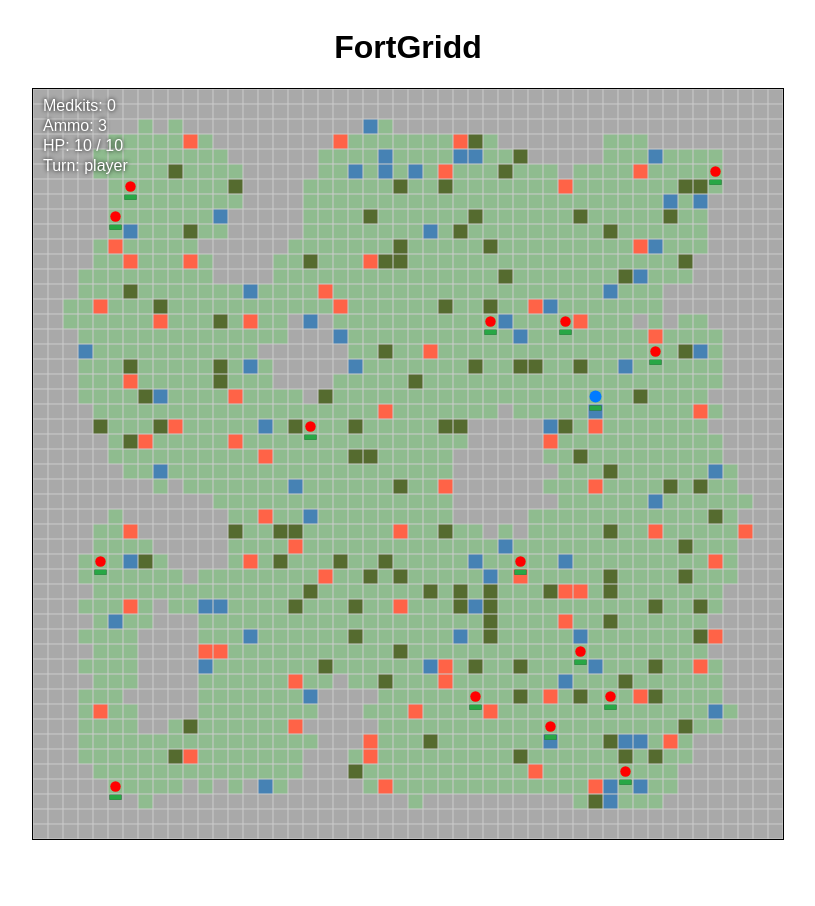
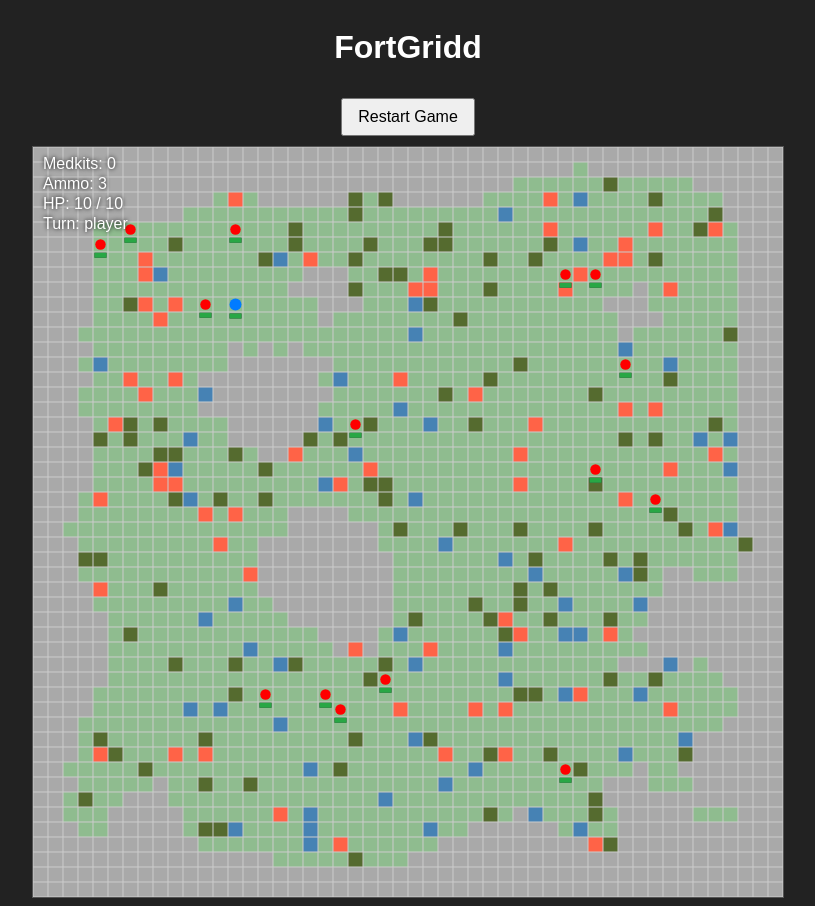
Before and after one commit to pkugelmass/fortgridd, a plain HTML site: page index.html in a window 1280 px wide. Shown: the whole page, without its empty margins (232-1047 px from the left). Before the commit the page ends 848 px from the top, so only its background shows below. Drawn offline with Linux system fonts and the light colour scheme.

Commit message:
Added reset game button.

```diff
--- a/index.html
+++ b/index.html
@@ -8,13 +8,16 @@
 </head>
 <body>
     <h1>FortGridd</h1>
-    <canvas id="gameCanvas" width="750" height="750" style="border: 1px solid black;"></canvas>
 
-    <script src="js/config.js"></script>
+    <button id="restartButton">Restart Game</button>
+
+    <canvas id="gameCanvas"></canvas> <script src="js/config.js"></script>
     <script src="js/map.js"></script>
     <script src="js/player.js"></script>
     <script src="js/ai.js"></script>
-    <script src="js/game.js"></script>     <script src="js/drawing.js"></script>
+    <script src="js/game.js"></script>
+    <script src="js/drawing.js"></script>
     <script src="js/input.js"></script>
-    <script src="js/main.js"></script>     </body>
+    <script src="js/main.js"></script>
+</body>
 </html>
--- a/js/main.js
+++ b/js/main.js
@@ -6,7 +6,7 @@ console.log("SCRIPT START: Loading main.js...");
 
 // --- Game State Variables ---
 // Managed by Game object in game.js
-let mapData = []; // Populated here during init
+let mapData = []; // Populated during init/reset
 let currentCellSize = 0; // Holds the dynamically calculated cell size
 console.log("SCRIPT VARS: Game state managed by Game object.");
 // Player object defined in player.js
@@ -27,9 +27,7 @@ console.log("SCRIPT SETUP: Canvas context obtained.");
 function redrawCanvas() {
     if (!ctx) { console.error("FATAL: ctx missing in redrawCanvas!"); return; }
     if (currentCellSize <= 0) { console.warn("redrawCanvas WARNING: currentCellSize invalid!", currentCellSize); return;}
-
     ctx.clearRect(0, 0, canvas.width, canvas.height);
-
     if (typeof drawMapCells === 'function') drawMapCells(ctx, GRID_WIDTH, GRID_HEIGHT, currentCellSize); else console.error("ERROR: drawMapCells not defined!");
     if (typeof drawGrid === 'function') drawGrid(ctx, GRID_WIDTH, GRID_HEIGHT, currentCellSize); else console.error("ERROR: drawGrid not defined!");
     if (typeof drawEnemies === 'function') drawEnemies(ctx, currentCellSize); else console.error("ERROR: drawEnemies not defined!");
@@ -48,101 +46,132 @@ function resizeAndDraw() {
     let newCellSize = Math.floor(Math.min(cellWidthBasedOnWindow, cellHeightBasedOnWindow));
     currentCellSize = Math.max(newCellSize, MIN_CELL_SIZE);
 
-    if (currentCellSize <= 0 || !isFinite(currentCellSize) || GRID_WIDTH <= 0 || GRID_HEIGHT <= 0 || !isFinite(GRID_WIDTH) || !isFinite(GRID_HEIGHT)) {
-        console.error(`Resize failed: Invalid calculated dimensions. Cell: ${currentCellSize}, Grid: ${GRID_WIDTH}x${GRID_HEIGHT}. Using minimum.`);
-        currentCellSize = MIN_CELL_SIZE;
-        if(GRID_WIDTH <= 0 || GRID_HEIGHT <= 0) return;
-    }
+    if (currentCellSize <= 0 || !isFinite(currentCellSize) || GRID_WIDTH <= 0 || GRID_HEIGHT <= 0 || !isFinite(GRID_WIDTH) || !isFinite(GRID_HEIGHT)) { console.error(`Resize failed: Invalid dimensions.`); currentCellSize = MIN_CELL_SIZE; if(GRID_WIDTH <= 0 || GRID_HEIGHT <= 0) return; }
 
-    canvas.width = GRID_WIDTH * currentCellSize;
-    canvas.height = GRID_HEIGHT * currentCellSize;
+    canvas.width = GRID_WIDTH * currentCellSize; canvas.height = GRID_HEIGHT * currentCellSize;
     console.log(`Resized: CellSize=${currentCellSize}px, Canvas=${canvas.width}x${canvas.height}`);
 
-    if (typeof Game !== 'undefined' && !Game.isGameOver()) {
+    // Redraw if game is active OR if Game object exists (to draw potential end screens)
+    if (typeof Game !== 'undefined') {
         if (typeof redrawCanvas === 'function') { redrawCanvas(); }
         else { console.error("resizeAndDraw ERROR: redrawCanvas function not defined!"); }
-    } else {
-        console.log("Resize skipped redraw (Game not active or Game object missing).");
-         if (canvas.width > 0 && canvas.height > 0 && typeof Game !== 'undefined' && Game.isGameOver() && typeof drawUI === 'function'){
-             ctx.clearRect(0, 0, canvas.width, canvas.height); drawUI(ctx);
-         }
-    }
+    } else { console.log("Resize skipped redraw (Game object missing)."); }
 }
 
 
-// --- AI Turn Logic --- (Function defined in ai.js)
-// --- Input Handling --- (Function defined in input.js)
-if (typeof handleKeyDown === 'function') { window.addEventListener('keydown', handleKeyDown); console.log("Input handler attached."); }
-else { console.error("handleKeyDown function not found!"); }
+// --- AI Turn Logic --- (Defined in ai.js)
+// --- Input Handling --- (Defined in input.js)
+// Listener attached in Initialization
 
 
-// --- Initialization ---
-console.log("Initializing game...");
-if (typeof Game === 'undefined') {
-    console.error("FATAL: Game object not defined! Is game.js loaded?");
-     if(ctx){ ctx.fillStyle = 'black'; ctx.fillRect(0, 0, 300, 150); ctx.font = '20px Arial'; ctx.fillStyle = 'red'; ctx.textAlign = 'center'; ctx.fillText('FATAL ERROR: Game object missing.', 150, 75); }
-} else {
+// --- NEW: Reset Game Logic ---
+/**
+ * Resets the entire game state back to initial conditions.
+ */
+function resetGame() {
+    console.log("--- GAME RESETTING ---");
+
+    // 1. Reset Game Manager State
+    if (typeof Game !== 'undefined') {
+        Game.currentTurn = 'player'; Game.gameActive = true; Game.turnNumber = 1;
+        Game.safeZone = { minRow: 0, maxRow: GRID_HEIGHT - 1, minCol: 0, maxCol: GRID_WIDTH - 1 };
+        console.log("INIT (Reset): Game object state reset.");
+    } else { console.error("RESET ERROR: Game object missing!"); return; }
+
+    // 2. Regenerate Map
+    if (typeof createMapData === 'function') { mapData = createMapData(); console.log("INIT (Reset): Map regenerated."); }
+    else { console.error("RESET ERROR: createMapData function missing!"); Game.setGameOver(); return; }
+
+    // 3. Reset Player
+    const occupiedCoords = []; // Start fresh list for this reset
+    if (typeof player !== 'undefined' && typeof findStartPosition === 'function') {
+        player.hp = player.maxHp || 10; // Reset HP to max (use maxHp or default)
+        player.resources = { medkits: 0, ammo: 3 }; // Reset resources
+        const startPos = findStartPosition(mapData, GRID_WIDTH, GRID_HEIGHT, TILE_LAND, occupiedCoords);
+        if (startPos) {
+            player.row = startPos.row; player.col = startPos.col;
+            occupiedCoords.push({ row: player.row, col: player.col });
+            console.log("INIT (Reset): Player state reset and placed.");
+        } else { console.error("RESET ERROR: Player start position not found on new map!"); Game.setGameOver(); return; }
+    } else { console.error("RESET ERROR: Player object or findStartPosition missing!"); Game.setGameOver(); return; }
+
+    // 4. Reset and Replace Enemies
+    if (typeof enemies !== 'undefined' && typeof findStartPosition === 'function') {
+        enemies.length = 0; // Clear the existing enemies array
+        console.log(`INIT (Reset): Placing ${NUM_ENEMIES} enemies...`);
+        for (let i = 0; i < NUM_ENEMIES; i++) {
+            const enemyStartPos = findStartPosition(mapData, GRID_WIDTH, GRID_HEIGHT, TILE_LAND, occupiedCoords);
+            if (enemyStartPos) {
+                const maxHpVariation = Math.floor(Math.random() * 3) + 4;
+                const detectionRangeVariation = Math.floor(Math.random() * 5) + 6;
+                const startingAmmo = Math.floor(Math.random() * 2) + 1;
+                const newEnemy = { id: `enemy_${i}`, row: enemyStartPos.row, col: enemyStartPos.col, color: '#ff0000', hp: maxHpVariation, maxHp: maxHpVariation, detectionRange: detectionRangeVariation, resources: { ammo: startingAmmo }};
+                enemies.push(newEnemy);
+                occupiedCoords.push({ row: newEnemy.row, col: newEnemy.col });
+            } else { console.error(`RESET ERROR: Could not find position for enemy ${i + 1}.`); }
+        }
+        console.log(`INIT (Reset): Finished placing ${enemies.length} enemies.`);
+    } else { console.error("RESET ERROR: Enemies array or findStartPosition missing!"); Game.setGameOver(); return; }
+
+    // 5. Perform Initial Size/Draw for the new game state
+    if (typeof resizeAndDraw === 'function') { resizeAndDraw(); console.log("INIT (Reset): resizeAndDraw complete."); }
+    else { console.error("RESET ERROR: resizeAndDraw missing!"); Game.setGameOver(); }
+
+    console.log("--- GAME RESET COMPLETE ---");
+}
+
+
+// --- Initialization --- (Wrapped in a function, listeners moved inside)
+function initializeGame() {
+    console.log("Initializing game for the first time...");
+    // Check essential dependencies early
+    if (typeof Game === 'undefined') { console.error("FATAL: Game object missing!"); /* Draw error */ return false; }
+    if (typeof redrawCanvas !== 'function') { console.error("FATAL: redrawCanvas missing!"); /* Draw error */ return false; }
+    if (typeof resizeAndDraw !== 'function') { console.error("FATAL: resizeAndDraw missing!"); /* Draw error */ return false; }
+
     // 1. Create Map
     if (!Game.isGameOver() && typeof createMapData === 'function') { mapData = createMapData(); }
-    else if (!Game.isGameOver()) { console.error("INIT ERROR: createMapData function not found!"); Game.setGameOver(); }
+    else if (!Game.isGameOver()) { console.error("INIT ERROR: createMapData missing!"); Game.setGameOver(); return false; }
 
     // 2. Place Player
     const occupiedCoords = [];
     if (!Game.isGameOver() && typeof player !== 'undefined' && typeof findStartPosition === 'function') {
         const startPos = findStartPosition(mapData, GRID_WIDTH, GRID_HEIGHT, TILE_LAND, occupiedCoords);
-        if (startPos) { player.row = startPos.row; player.col = startPos.col; occupiedCoords.push({ row: player.row, col: player.col }); if (!player.resources) player.resources = { medkits: 0, ammo: 3 }; /* Give player ammo too */ player.hp = player.maxHp; console.log("INIT: Player placed."); } // Initialized player resources here fully
-        else { console.error("INIT ERROR: Player starting position could not be set."); Game.setGameOver(); }
-    } else if (!Game.isGameOver()) { console.error("INIT ERROR: Player object/findStartPosition missing!"); Game.setGameOver(); }
+        if (startPos) { player.row = startPos.row; player.col = startPos.col; occupiedCoords.push({ row: player.row, col: player.col }); if (!player.resources) player.resources = { medkits: 0, ammo: 3 }; player.hp = player.maxHp || 10; }
+        else { console.error("INIT ERROR: Player start pos not found!"); Game.setGameOver(); return false; }
+    } else if (!Game.isGameOver()) { console.error("INIT ERROR: Player/findStartPos missing!"); Game.setGameOver(); return false; }
 
-    // 3. Place Enemies (MODIFIED with Ammo)
-    console.log("INIT: Attempting enemy placement with variations...");
+    // 3. Place Enemies
     if (!Game.isGameOver() && typeof enemies !== 'undefined' && typeof findStartPosition === 'function') {
-        console.log(`INIT: Placing ${NUM_ENEMIES} enemies...`);
-        enemies.length = 0; // Clear enemies array before placing new ones
+        enemies.length = 0; // Ensure clear before placing
         for (let i = 0; i < NUM_ENEMIES; i++) {
-            const enemyStartPos = findStartPosition(mapData, GRID_WIDTH, GRID_HEIGHT, TILE_LAND, occupiedCoords);
-            if (enemyStartPos) {
-                // Add Variations
-                const maxHpVariation = Math.floor(Math.random() * 3) + 4; // 4-6 HP
-                const detectionRangeVariation = Math.floor(Math.random() * 5) + 6; // 6-10 Range
-                const startingAmmo = Math.floor(Math.random() * 2) + 1; // Start with 1 or 2 ammo
-
-                const newEnemy = {
-                    id: `enemy_${i}`,
-                    row: enemyStartPos.row,
-                    col: enemyStartPos.col,
-                    color: '#ff0000',
-                    hp: maxHpVariation,
-                    maxHp: maxHpVariation,
-                    detectionRange: detectionRangeVariation,
-                    resources: { ammo: startingAmmo } // *** ADDED STARTING AMMO ***
-                    // radiusMultiplier: 1.0 + (maxHpVariation - 5) * 0.05 // Optional size variation
-                };
-                enemies.push(newEnemy);
-                occupiedCoords.push({ row: newEnemy.row, col: newEnemy.col });
-                console.log(`INIT: Placed enemy ${i + 1} (HP:${newEnemy.hp}, Range:${newEnemy.detectionRange}, Ammo:${newEnemy.resources.ammo})`);
-            } else { console.error(`INIT ERROR: Could not find valid position for enemy ${i + 1}.`); }
+             const enemyStartPos = findStartPosition(mapData, GRID_WIDTH, GRID_HEIGHT, TILE_LAND, occupiedCoords);
+             if (enemyStartPos) { /* ... Create and push enemy ... */ const maxHpVariation = Math.floor(Math.random() * 3) + 4; const detectionRangeVariation = Math.floor(Math.random() * 5) + 6; const startingAmmo = Math.floor(Math.random() * 2) + 1; const newEnemy = { id: `enemy_${i}`, row: enemyStartPos.row, col: enemyStartPos.col, color: '#ff0000', hp: maxHpVariation, maxHp: maxHpVariation, detectionRange: detectionRangeVariation, resources: { ammo: startingAmmo }}; enemies.push(newEnemy); occupiedCoords.push({ row: newEnemy.row, col: newEnemy.col }); }
+             else { console.error(`INIT ERROR: No valid position for enemy ${i + 1}.`); }
         }
-        console.log(`INIT: Finished placing enemies. Total placed: ${enemies.length}`);
-    } else if (!Game.isGameOver()) { console.error("INIT ERROR: Enemies array/findStartPosition missing!"); Game.setGameOver(); }
+         console.log(`INIT: Placed ${enemies.length} enemies.`);
+    } else if (!Game.isGameOver()) { console.error("INIT ERROR: Enemies/findStartPos missing!"); Game.setGameOver(); return false; }
 
     // 4. Initial Size Calculation & Draw
-    if (!Game.isGameOver()) {
-        if (typeof resizeAndDraw === 'function') { resizeAndDraw(); console.log("INIT: Initial resize and draw complete."); }
-        else { console.error("INIT ERROR: resizeAndDraw missing!"); Game.setGameOver(); }
-    } else {
-        console.error("INIT: Game initialization failed.");
-         if(ctx) { /* Draw init failure message */ }
-    }
+    if (!Game.isGameOver()) { resizeAndDraw(); console.log("INIT: Initial resize and draw complete."); }
+    else { console.error("INIT: Game initialization failed."); redrawCanvas(); /* Attempt to draw error UI */ return false; }
 
-    // 5. Add Resize Listener
-     if (typeof resizeAndDraw === 'function') { window.addEventListener('resize', resizeAndDraw); console.log("INIT: Resize listener attached."); }
-     else { console.error("INIT ERROR: Cannot attach resize listener.") }
+    // --- Attach Listeners (Do this only ONCE during initial load) ---
+    // Resize Listener
+    window.addEventListener('resize', resizeAndDraw);
+    console.log("INIT: Resize listener attached.");
+    // Input Listener
+    if (typeof handleKeyDown === 'function') { window.addEventListener('keydown', handleKeyDown); console.log("INIT: Input handler attached."); }
+    else { console.error("handleKeyDown function not found!"); }
+    // Restart Button Listener
+    const restartBtn = document.getElementById('restartButton');
+    if (restartBtn && typeof resetGame === 'function') { restartBtn.addEventListener('click', resetGame); console.log("INIT: Restart button listener attached."); }
+    else { console.error("INIT ERROR: Restart button or resetGame function missing!"); }
 
     console.log("INIT: Initialization sequence complete.");
     // Final status logs...
-    if(typeof player !== 'undefined' && player.row !== null) { console.log(`Player starting at: ${player.row}, ${player.col}`); console.log(`Initial resources:`, player.resources); } else { console.log("Player position not set."); }
-    if(typeof enemies !== 'undefined') console.log(`Placed ${enemies.length} enemies.`); else console.log("Enemies array not defined.");
-    if(typeof Game !== 'undefined') console.log(`Initial Turn: ${Game.getCurrentTurn()}`); else console.log("Game object not defined.");
+    return true; // Indicate success
+}
 
-} // End Game object check
+// --- Start Game ---
+initializeGame(); // Run the initialization sequence once on page load
--- a/style.css
+++ b/style.css
@@ -1,11 +1,22 @@
+/* Add this if you want */
 body {
+    display: flex;
+    flex-direction: column;
+    align-items: center; /* Center items horizontally */
+    background-color: #222;
+    color: white;
     font-family: sans-serif;
-    display: flex; /* Optional: helps center canvas */
-    justify-content: center;
-    align-items: center;
-    min-height: 100vh;
-    flex-direction: column; /* Stack title and canvas */
 }
+
 canvas {
-     background-color: #eee; /* Light grey background for canvas */
+    border: 1px solid #555;
+    background-color: #eee; /* Keep canvas background light */
+    margin-top: 10px; /* Add space above canvas */
 }
+
+button#restartButton {
+    margin-top: 10px; /* Space above button */
+    padding: 8px 15px;
+    font-size: 1em;
+    cursor: pointer;
+}
```
